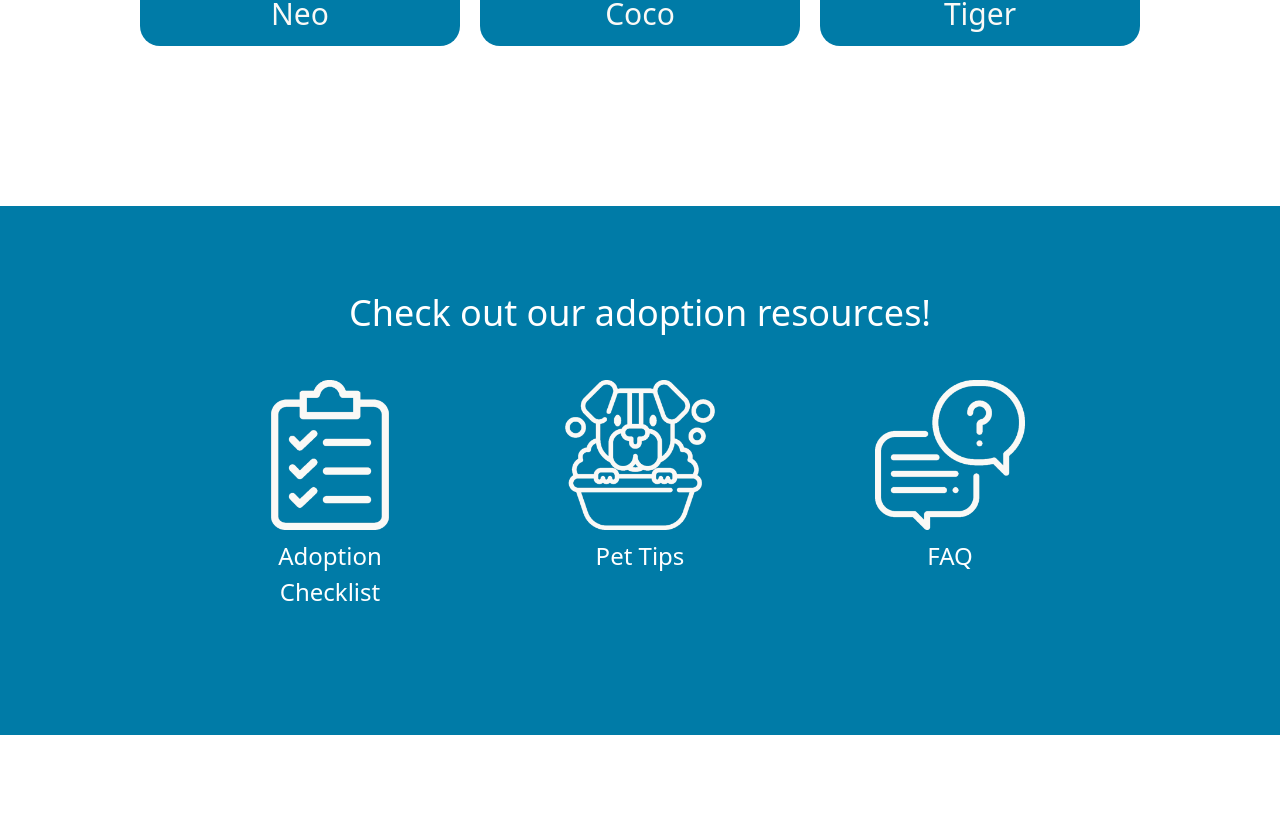
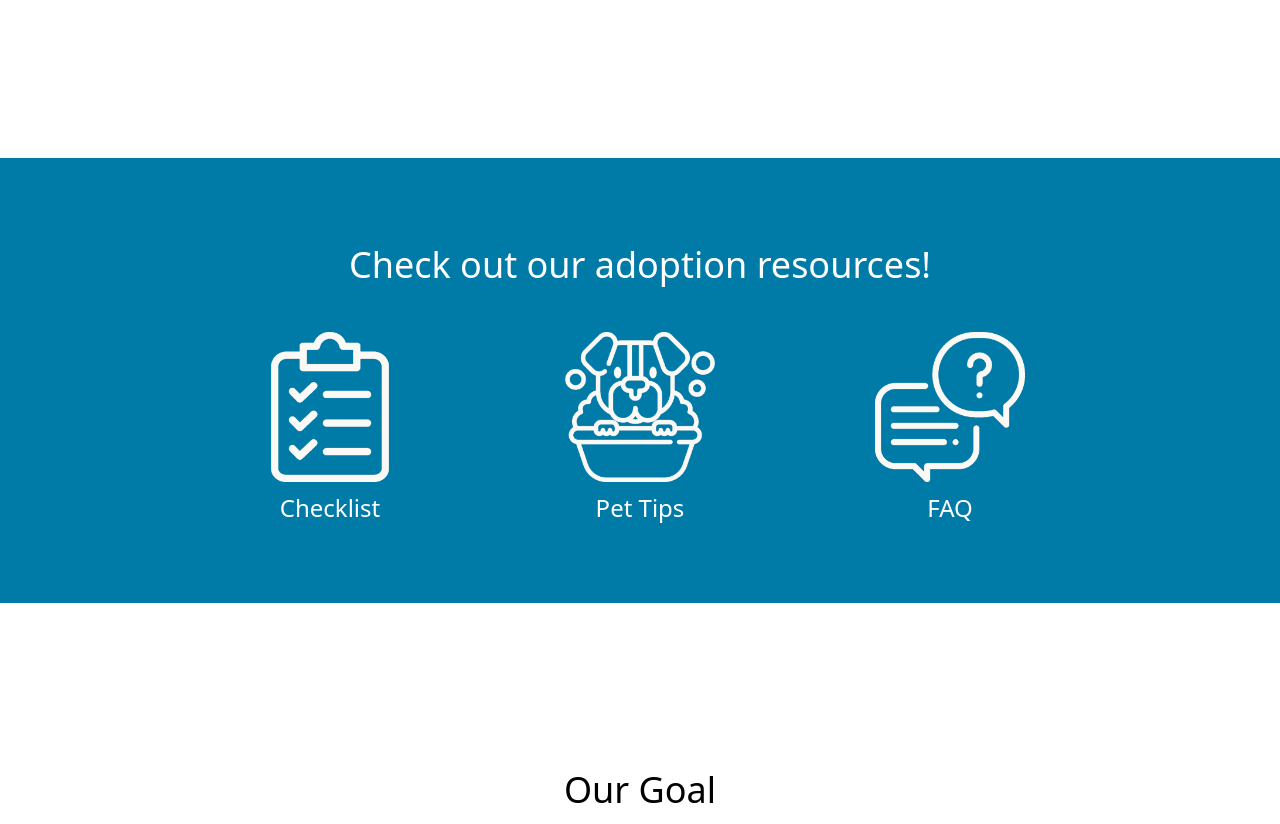
Before and after one commit to ScaiaAguinaga/pet-adoption-site, a React (Vite) app: page / in a window 1280 px wide. Shown: the part 1116-1940 px from the top of the page. Built offline with nearby package versions, Linux system fonts and the light colour scheme.

Commit message:
edited vertical spacing on home page

```diff
--- a/src/App.jsx
+++ b/src/App.jsx
@@ -11,7 +11,7 @@ function App() {
     <>
       <BrowserRouter>
         {/* Navbar */}
-        <nav className="flex h-14 items-center justify-center bg-cerulean">
+        <nav className="flex h-14 items-center justify-center bg-cerulean sticky top-0 z-10">
           Navbar Placeholder
         </nav>
         <Routes>
--- a/src/pages/Home.jsx
+++ b/src/pages/Home.jsx
@@ -28,7 +28,7 @@ const Home = () => {
   return (
     <>
       {/* Hero Section */}
-      <section className="mb-40">
+      <section className="mb-28">
         {/* Background and slogan */}
         <div className="flex h-[440px] flex-col items-center justify-center gap-10 bg-hero-image bg-cover bg-center">
           <input
@@ -57,16 +57,12 @@ const Home = () => {
       </section>
 
       {/* Adopting help section */}
-      <section className="mb-40 flex justify-center bg-cerulean text-white">
-        <div className="grid grid-cols-3 gap-x-40 gap-y-10 pb-32 pt-20">
+      <section className="flex justify-center bg-cerulean text-white py-20 mb-40">
+        <div className="grid grid-cols-3 gap-x-40 gap-y-10">
           <h1 className="col-span-3 text-center">
             Check out our adoption resources!
           </h1>
-          <ResourceButton
-            to="/Test"
-            image={Checklist}
-            name="Adoption Checklist"
-          />
+          <ResourceButton to="/Test" image={Checklist} name="Checklist" />
           <ResourceButton to="/Test" image={DogBath} name="Pet Tips" />{" "}
           <ResourceButton to="/Test" image={Conversation} name="FAQ" />
         </div>
```
